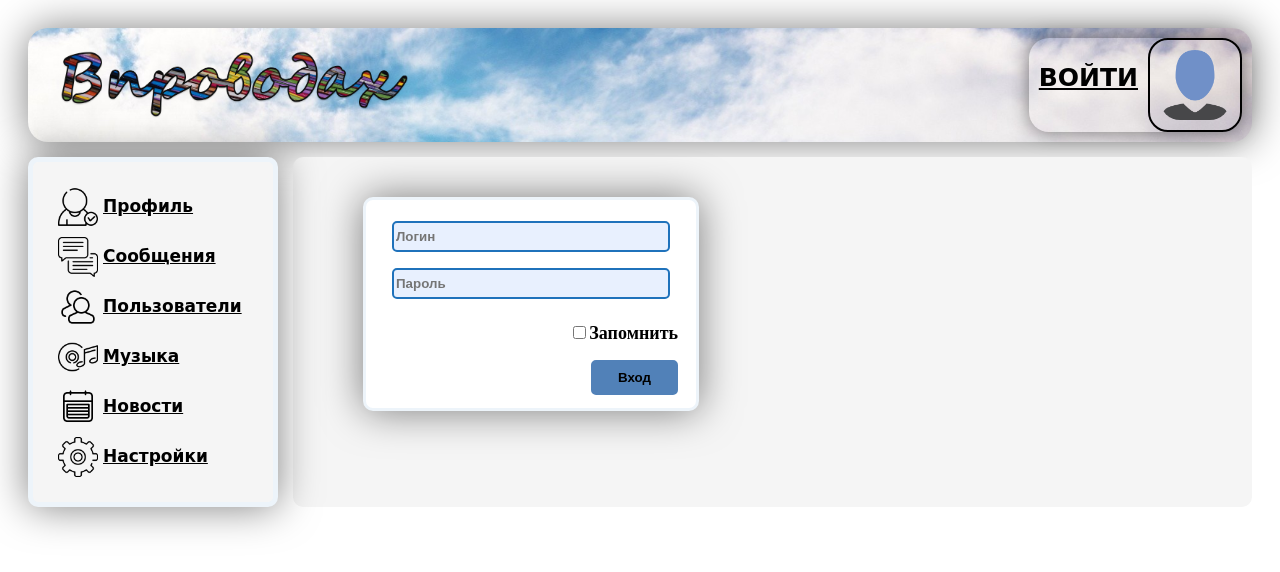
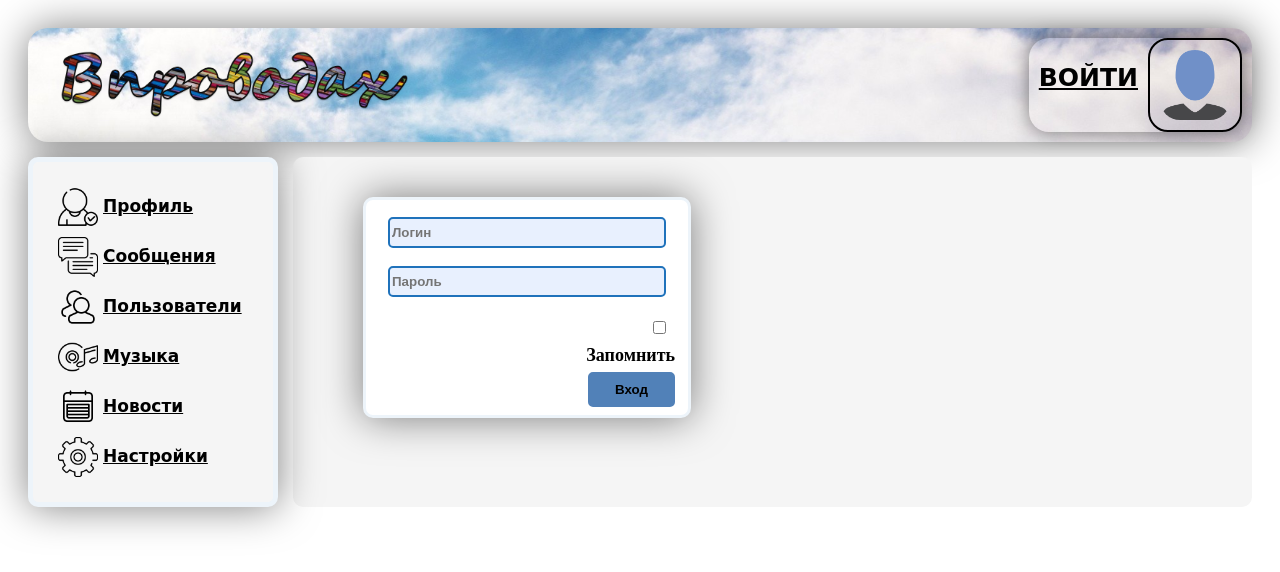
Before and after one commit to DAShulgin/Inwires_part1, a React (Create React App) app: page /login in a window 1280 px wide. Shown: the top 572 px of the page. Built offline with nearby package versions, Linux system fonts and the light colour scheme; no server answers.

Commit message:
redux-form field validation (валидация, ошибки)

```diff
--- a/src/components/Dialogs/AddOneMessage/AddOneMessage.jsx
+++ b/src/components/Dialogs/AddOneMessage/AddOneMessage.jsx
@@ -1,5 +1,11 @@
 import React from 'react';
 import { Field, reduxForm } from 'redux-form';
+import {required, maxLengthCreator } from '../../../utils/validators/validators';
+import  {TextArea} from '../../common/FormControls/FormControls';
+
+
+
+const maxLength10 = maxLengthCreator(10);
 
 const AddOneMessageForm = ({ handleSubmit }) => {
 
@@ -7,7 +13,7 @@ const AddOneMessageForm = ({ handleSubmit }) => {
 
         <form onSubmit={handleSubmit} >
             <div>
-                <Field name= 'NewMessageText' component= 'textarea' placeholder= 'Введите сообщение' />
+                <Field name= 'NewMessageText' component= {TextArea} placeholder= 'Введите сообщение' validate = { [required, maxLength10 ]}/>
             </div>
             <div><button>Добавить</button></div>
         </form>
--- a/src/components/Login/Login.jsx
+++ b/src/components/Login/Login.jsx
@@ -1,6 +1,8 @@
 import React from 'react';
 import { Field, reduxForm } from 'redux-form';
 import style from './Login.module.css';
+import {Input} from '../common/FormControls/FormControls';
+import {required} from '../../utils/validators/validators';
 
 
 const LoginForm = ({ handleSubmit }) => {
@@ -8,14 +10,14 @@ const LoginForm = ({ handleSubmit }) => {
         <form onSubmit={handleSubmit} >
             <div className={style.block1}>
                 <div>
-                    <Field name={'login'} component={'input'} placeholder={'Логин'} />
+                    <Field name={'login'} component={Input} placeholder={'Логин'} validate = {required} />
                 </div>
                 <div>
-                    <Field name={'password'} component={'input'} placeholder={'Пароль'} />
+                    <Field name={'password'} component={Input} placeholder={'Пароль'} validate = {required} />
                 </div>
             </div>
             <div>
-                <Field name={'rememberMe'} component={'input'} type={'checkbox'} />Запомнить
+                <Field name={'rememberMe'} component={Input} type={'checkbox'} />Запомнить
             </div>
             <div><button>Вход</button></div>
         </form>
--- a/src/components/Login/Login.module.css
+++ b/src/components/Login/Login.module.css
@@ -10,7 +10,7 @@
 }
 .LoginForm div {
     text-align: right;
-    padding: 8px;
+    padding: 3px;
 }
 
 .block1 input{
--- a/src/components/Profile/MyPosts/CreatePost/CreatePost.jsx
+++ b/src/components/Profile/MyPosts/CreatePost/CreatePost.jsx
@@ -1,8 +1,11 @@
 import React from 'react';
 import style from './CreatePost.module.css';
 import { Field, reduxForm } from 'redux-form';
+import {TextArea} from '../../../common/FormControls/FormControls';
+import {required, maxLengthCreator } from '../../../../utils/validators/validators';
 
 
+const maxLength10 = maxLengthCreator(10);
 
 const AddPostForm = ({ handleSubmit }) => {
 
@@ -12,7 +15,7 @@ const AddPostForm = ({ handleSubmit }) => {
 
             <div>Добавить Пост</div>
             <div>
-                <Field name='NewPostText' component='textarea' placeholder='Введите текст поста' />
+                <Field name='NewPostText' component={TextArea} placeholder='Введите текст поста' validate = { [required, maxLength10 ]}/>
             </div>
             <div className={style.btnStyle}>
                 <button>Добавить</button></div>
--- /dev/null
+++ b/src/components/common/FormControls/FormControls.jsx
@@ -0,0 +1,29 @@
+import React from 'react';
+import style from './FormControls.module.css'
+
+
+
+const FormControl = ({input, meta, child, ...props}) => {
+
+    const hasError = meta.touched && meta.error;
+
+    return (<div className={style.formControl + ' ' + (hasError ? style.error : ' ') }>
+        <div>
+        {props.children}
+        </div>
+       { hasError && <span>{meta.error}</span> }
+
+    </div>
+    )
+}
+
+
+export const TextArea = (props) => {
+    const {input, meta, child, ...restProps} = props;
+    return <FormControl {...props} > <textarea {...input} {...restProps} /> </FormControl>
+}
+
+export const Input = (props) => {
+    const {input, meta, child, ...restProps} = props;
+    return <FormControl {...props} > <input {...input} {...restProps} /> </FormControl>
+}
--- /dev/null
+++ b/src/components/common/FormControls/FormControls.module.css
@@ -0,0 +1,13 @@
+.formControl {
+padding: 8px;
+}
+
+.formControl.error input,
+.formControl.error textarea
+{
+    border: 2px solid red;
+}
+
+.formControl.error span {
+    color: red;
+}
--- /dev/null
+++ b/src/utils/validators/validators.js
@@ -0,0 +1,14 @@
+export const required = value => {
+
+    if (value)
+        return undefined;
+
+    return 'Поле пустое';
+}
+
+export const maxLengthCreator = (maxLength) => (value) => {
+    if (value && value.length > maxLength)
+    return `Максимальная длина ${maxLength} символов`
+
+    return undefined ;
+}
```
